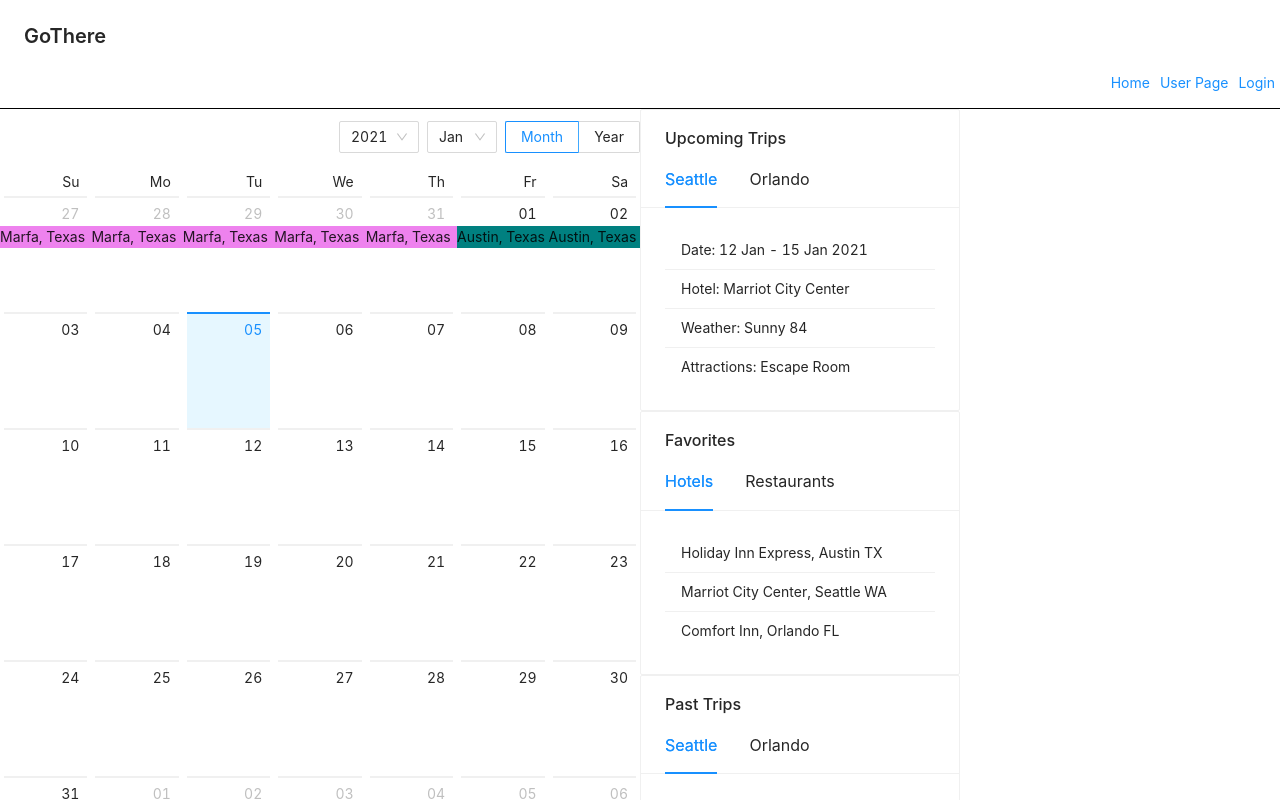
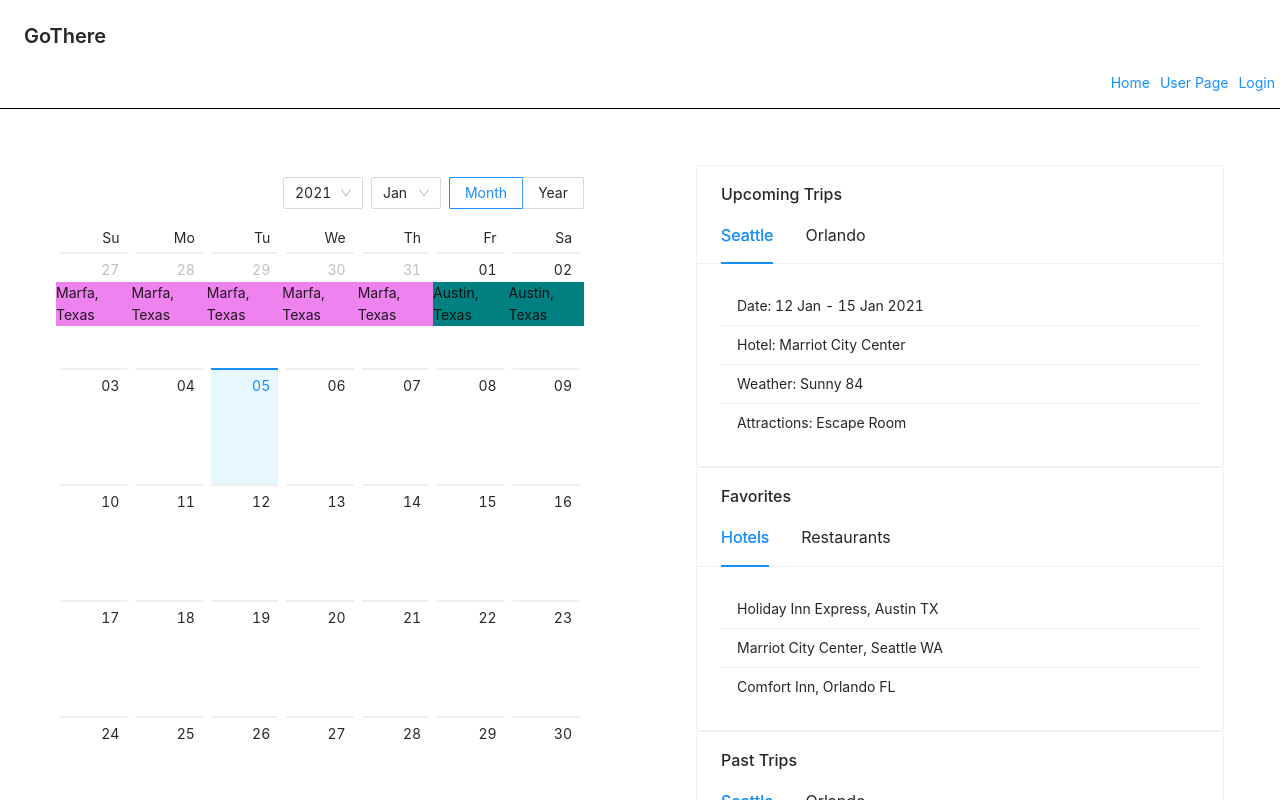
Before and after one commit to hratx-blue-ocean/GoThere, a React (Create React App) app in the folder client/: page /userPage in a window 1280 px wide. Shown: the top 800 px of the page. Built offline with nearby package versions, Linux system fonts and the light colour scheme.

Commit message:
update styles

```diff
--- a/client/src/components/ProfileLists/Favorites.js
+++ b/client/src/components/ProfileLists/Favorites.js
@@ -50,7 +50,7 @@ class Favorites extends React.Component {
     return (
       <>
         <Card
-          style={{ maxWidth: "50%" }}
+          className="profileCard"
           title="Favorites"
           tabList={tabList}
           activeTabKey={this.state.key}
--- a/client/src/components/ProfileLists/PastTrips.js
+++ b/client/src/components/ProfileLists/PastTrips.js
@@ -51,7 +51,7 @@ class PastTrips extends React.Component {
     return (
       <>
         <Card
-          style={{ maxWidth: "50%" }}
+          className="profileCard"
           title="Past Trips"
           tabList={tabList}
           activeTabKey={this.state.key}
--- a/client/src/components/ProfileLists/UpcomingTrips.js
+++ b/client/src/components/ProfileLists/UpcomingTrips.js
@@ -57,7 +57,7 @@ class UpcomingTrips extends React.Component {
     return (
       <>
         <Card
-          style={{ maxWidth: "50%" }}
+          className="profileCard"
           title="Upcoming Trips"
           tabList={tabList}
           activeTabKey={this.state.key}
--- a/client/src/pages/UserPage/userPage.css
+++ b/client/src/pages/UserPage/userPage.css
@@ -1,7 +1,3 @@
-.usertabs {
-  width: 50%;
-}
-
 .userPage {
   width: 100%;
   display: flex;
@@ -9,4 +5,14 @@
 
 .calendar {
   width: 50%;
+  margin: 4em;
 }
+
+.usertabs {
+  width: 50%;
+  margin: 4em;
+}
+
+.profileCard {
+  margin-bottom: 2em;
+}
```
